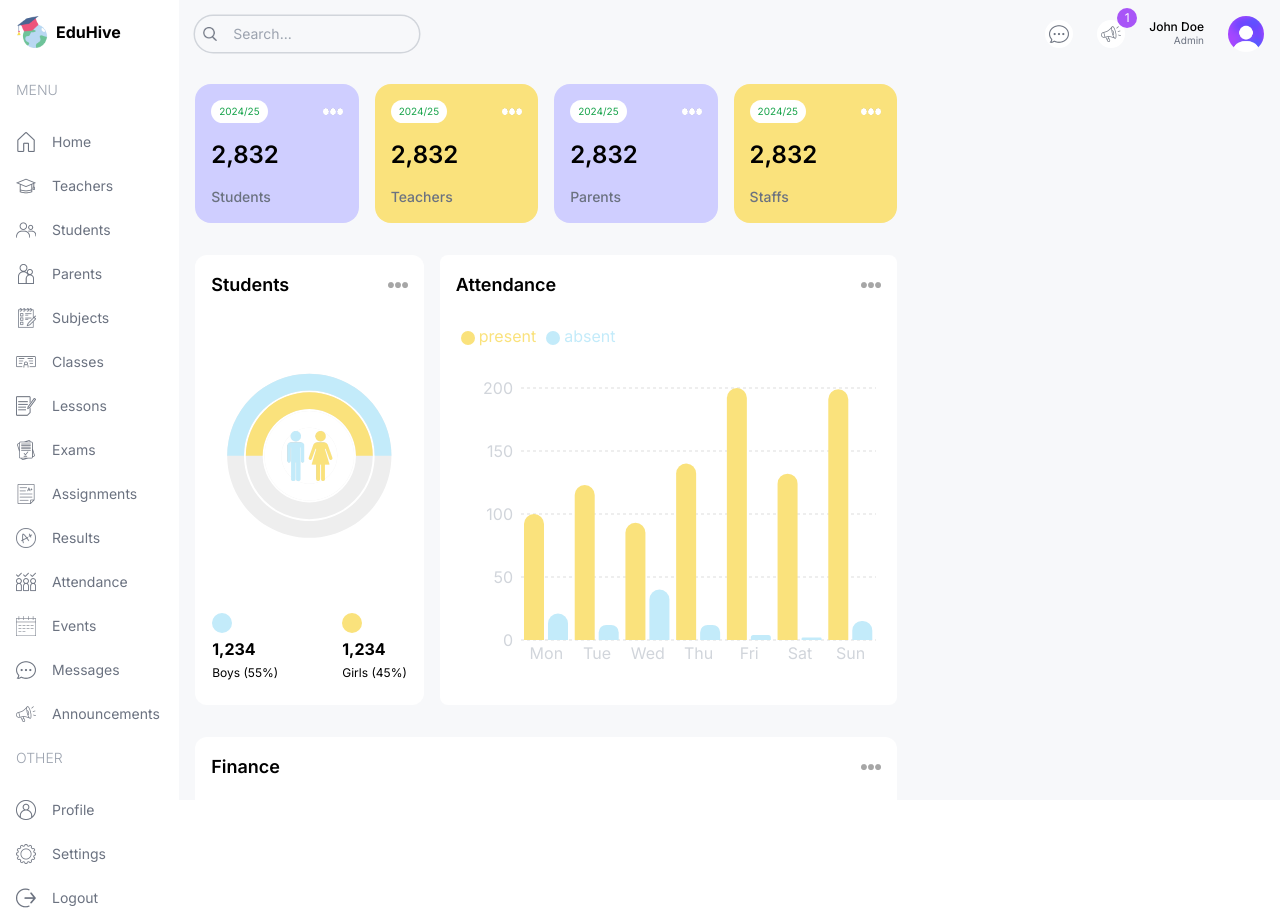
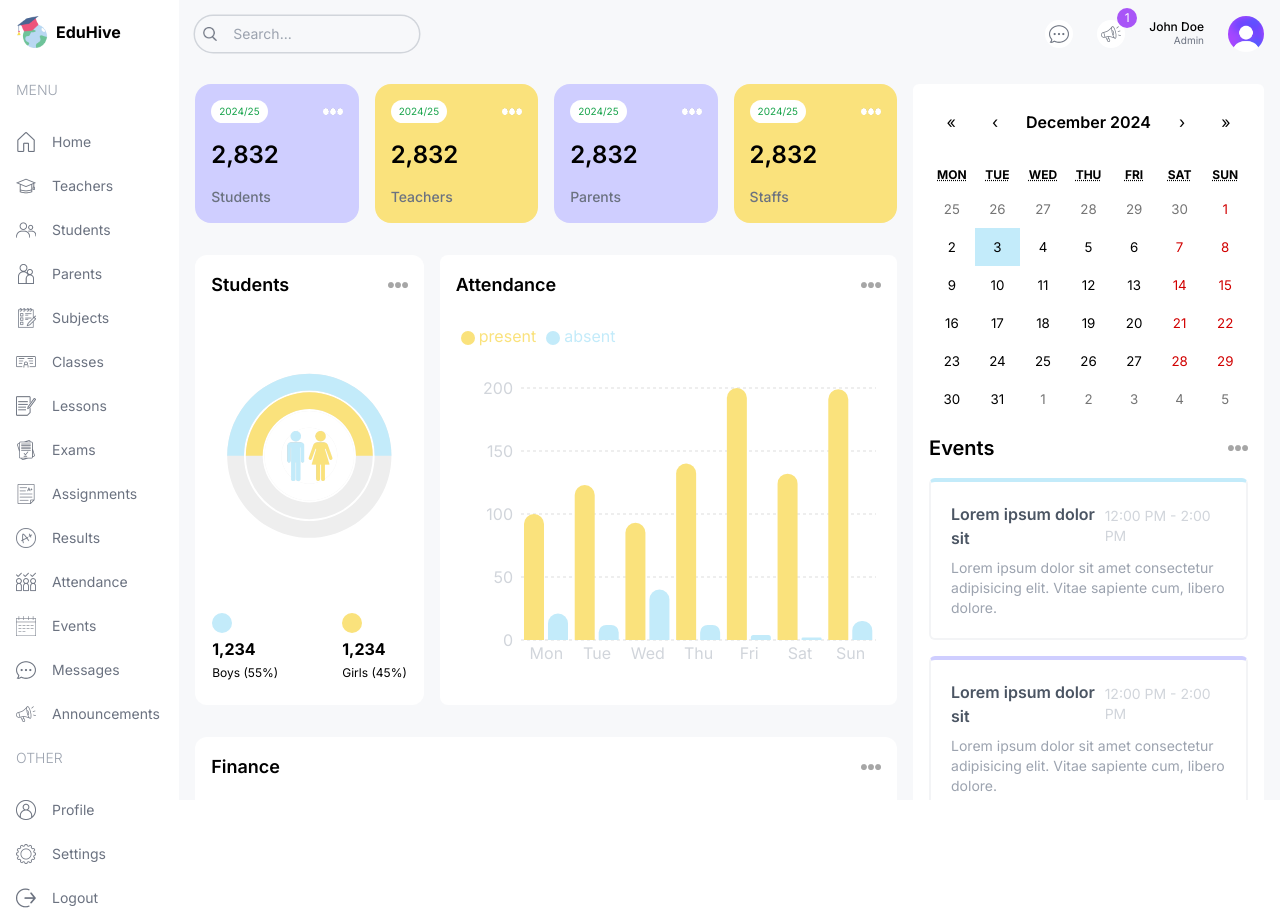
Before and after one commit to MahsinSaifullah/eduhive, a Next.js app: page /admin in a window 1280 px wide. Built offline with nearby package versions, Linux system fonts and the light colour scheme.

Commit message:
feat: add EventCalendar

```diff
--- a/package.json
+++ b/package.json
@@ -11,6 +11,7 @@
   "dependencies": {
     "next": "14.2.5",
     "react": "^18",
+    "react-calendar": "^5.1.0",
     "react-dom": "^18",
     "recharts": "^2.14.1"
   },
--- a/src/app/(dashboard)/admin/page.tsx
+++ b/src/app/(dashboard)/admin/page.tsx
@@ -1,5 +1,6 @@
 import AttendanceChart from '@/components/AttendanceChart';
 import CountChart from '@/components/CountChart';
+import EventCalendar from '@/components/EventCalendar';
 import FinanceChart from '@/components/FinanceChart';
 import UserCard from '@/components/UserCard';
 
@@ -25,7 +26,9 @@
           <FinanceChart />
         </div>
       </div>
-      <div className="w-full lg:w-1/3"></div>
+      <div className="w-full lg:w-1/3 flex flex-col gap-8">
+        <EventCalendar />
+      </div>
     </div>
   );
 };
--- a/src/app/globals.css
+++ b/src/app/globals.css
@@ -1,3 +1,18 @@
 @tailwind base;
 @tailwind components;
 @tailwind utilities;
+
+.react-calendar {
+  width: 100% !important;
+  border: none !important;
+  font-family: 'Inter', sans-serif !important;
+}
+
+.react-calendar__navigation__label__labelText {
+  font-weight: 600;
+}
+
+.react-calendar__tile--active {
+  background-color: #c3ebfa !important;
+  color: black !important;
+}
--- /dev/null
+++ b/src/components/EventCalendar.tsx
@@ -0,0 +1,72 @@
+'use client';
+
+import Image from 'next/image';
+import React from 'react';
+import Calendar from 'react-calendar';
+import 'react-calendar/dist/Calendar.css';
+
+type ValuePiece = Date | null;
+type Value = ValuePiece | [ValuePiece, ValuePiece];
+
+const events = [
+  {
+    id: 1,
+    title: 'Lorem ipsum dolor sit',
+    time: '12:00 PM - 2:00 PM',
+    description:
+      'Lorem ipsum dolor sit amet consectetur adipisicing elit. Vitae sapiente cum, libero dolore.',
+  },
+  {
+    id: 2,
+    title: 'Lorem ipsum dolor sit',
+    time: '12:00 PM - 2:00 PM',
+    description:
+      'Lorem ipsum dolor sit amet consectetur adipisicing elit. Vitae sapiente cum, libero dolore.',
+  },
+  {
+    id: 3,
+    title: 'Lorem ipsum dolor sit',
+    time: '12:00 PM - 2:00 PM',
+    description:
+      'Lorem ipsum dolor sit amet consectetur adipisicing elit. Vitae sapiente cum, libero dolore.',
+  },
+  {
+    id: 4,
+    title: 'Lorem ipsum dolor sit',
+    time: '12:00 PM - 2:00 PM',
+    description:
+      'Lorem ipsum dolor sit amet consectetur adipisicing elit. Vitae sapiente cum, libero dolore.',
+  },
+];
+
+const EventCalendar = () => {
+  const [value, setValue] = React.useState<Value>(new Date());
+
+  return (
+    <div className="bg-white p-4 rounded-md">
+      <Calendar onChange={setValue} value={value} />
+      <div className="flex items-center justify-between">
+        <h1 className="text-xl font-semibold my-4">Events</h1>
+        <Image src="/moreDark.png" alt="" width={20} height={20} />
+      </div>
+      <div className="flex flex-col gap-4">
+        {events.map((event) => {
+          return (
+            <div
+              className="p-5 rounded-md border-2 border-gray-100 border-t-4 odd:border-t-sky even:border-t-lilac"
+              key={event.id}
+            >
+              <div className="flex items-center justify-between">
+                <h1 className="font-semibold text-gray-600">{event.title}</h1>
+                <span className="text-gray-300 text-sm">{event.time}</span>
+              </div>
+              <p className="mt-2 text-gray-400 text-sm">{event.description}</p>
+            </div>
+          );
+        })}
+      </div>
+    </div>
+  );
+};
+
+export default EventCalendar;
```
Also changed, not shown: 1 other file (tests, documents, lock files or other folders).
